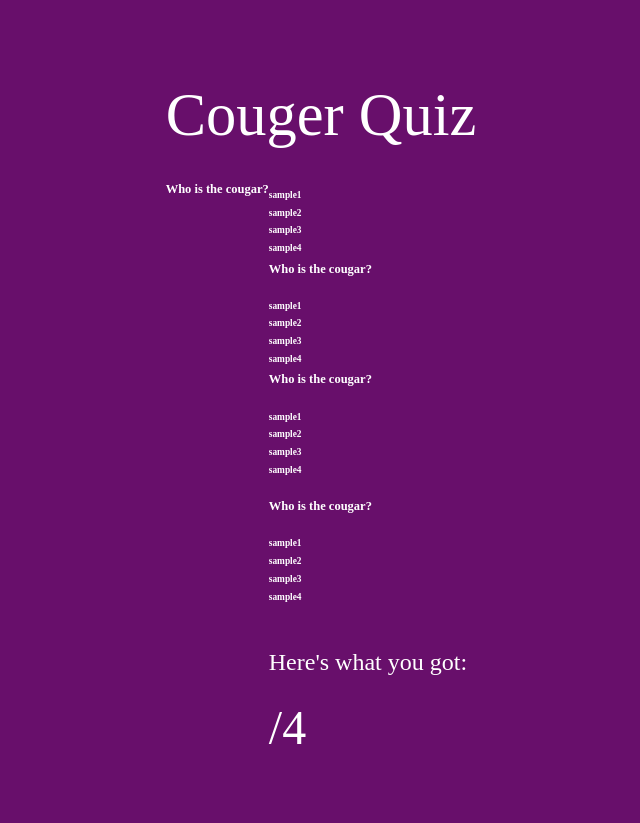
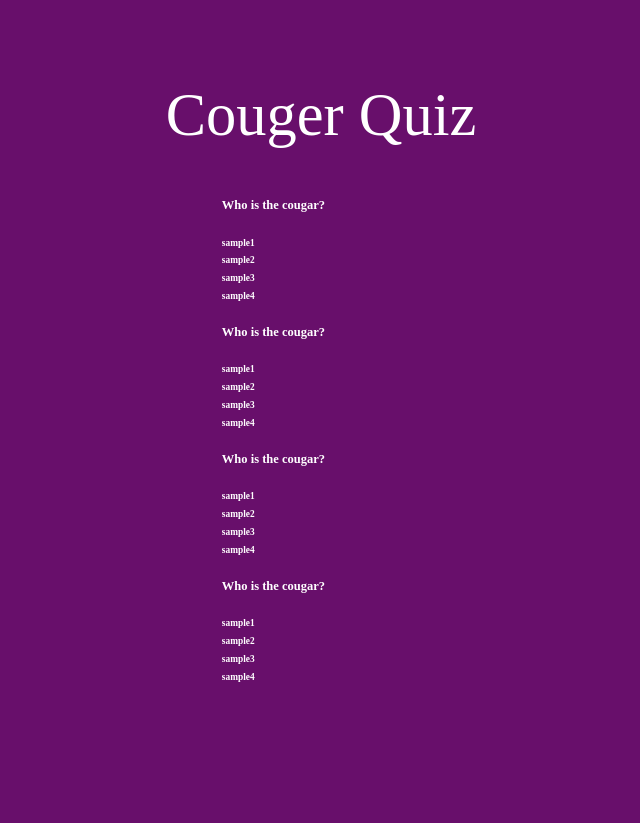
Before and after one commit to Seankeane1/Quiz-attempt-2, a plain HTML site: page index.html in a window 1280 px wide. Shown: the whole page, without its empty margins (319-959 px from the left). Drawn offline with Linux system fonts and the light colour scheme.

Commit message:
Fixed css

```diff
--- a/js/index.js
+++ b/js/index.js
@@ -1 +1,11 @@
-const finalScore = document.querySelector(".score-value")
+// Build an object and array model with answers and assigned values
+
+const questions = {
+
+};
+
+// add event listeners to all the options and an if statememt to determine the score value
+
+// Make a function that both toggles scorecard visibility and displays the final score
+
+console.log('hello')
--- a/scss/style.scss
+++ b/scss/style.scss
@@ -8,7 +8,7 @@ body {
     background-color: rgb(104, 15, 107);
     display: flex;
     flex-direction: column;
-    //align-items: center;
+    align-items: center;
 }
 
 header {
@@ -20,17 +20,15 @@ header {
 }
 
 .container {
-    display: flex;
     color: white;
     padding-top: 3vh;
 }
 
-#question-1 {
-    padding-bottom: 10vh;
+.question {
+    padding-top: 2vh;
 }
 
 .choices {
-    padding-bottom: 1vh;
     padding-top: 1vh;
 }
 
@@ -39,6 +37,7 @@ header {
     flex-direction: column;
     color: white;
     margin-top: 4vh;
+    opacity: 0.0;
 }
 
 .score-text {
```
Also changed, not shown: index.html (+1 -0 lines), scss/style.css, 1 other file.
